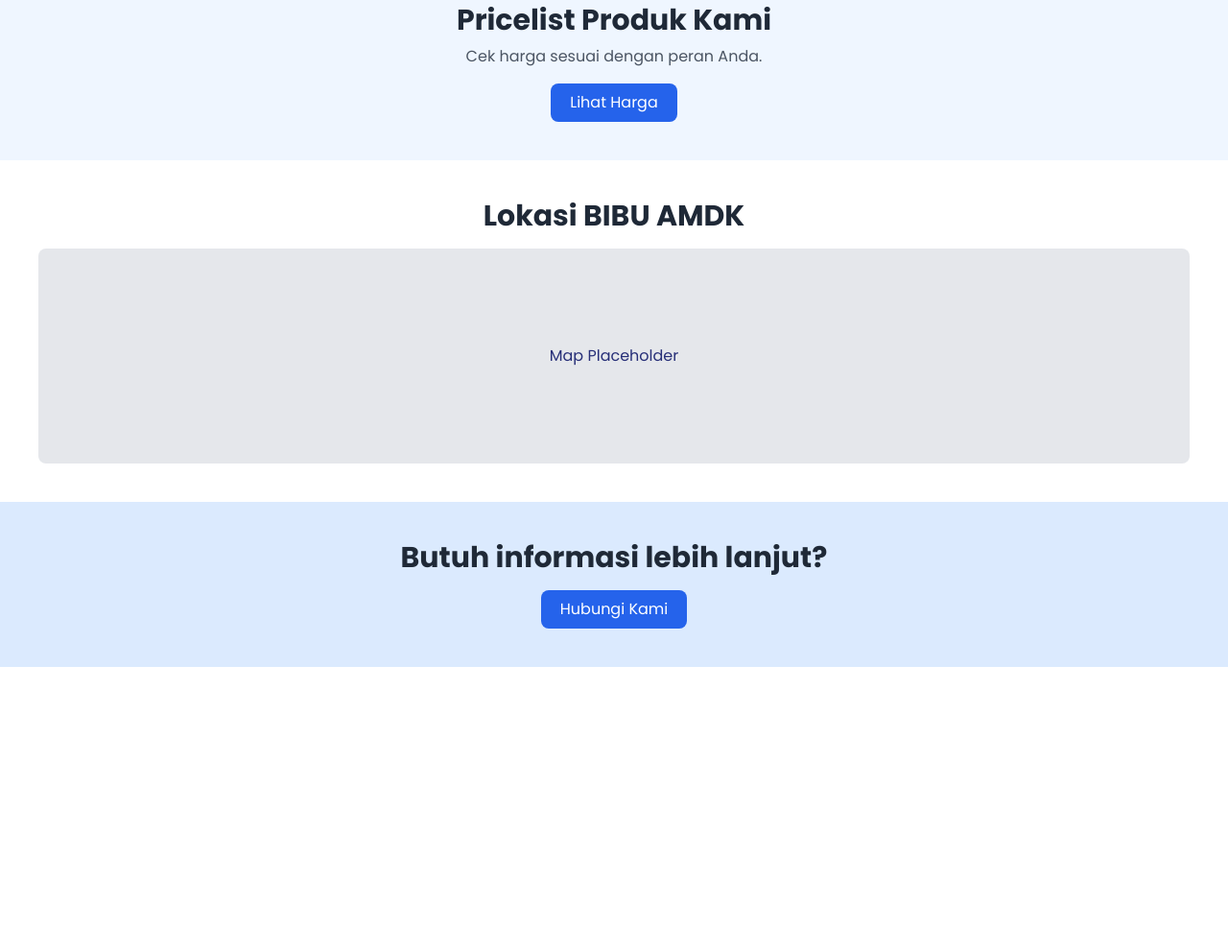
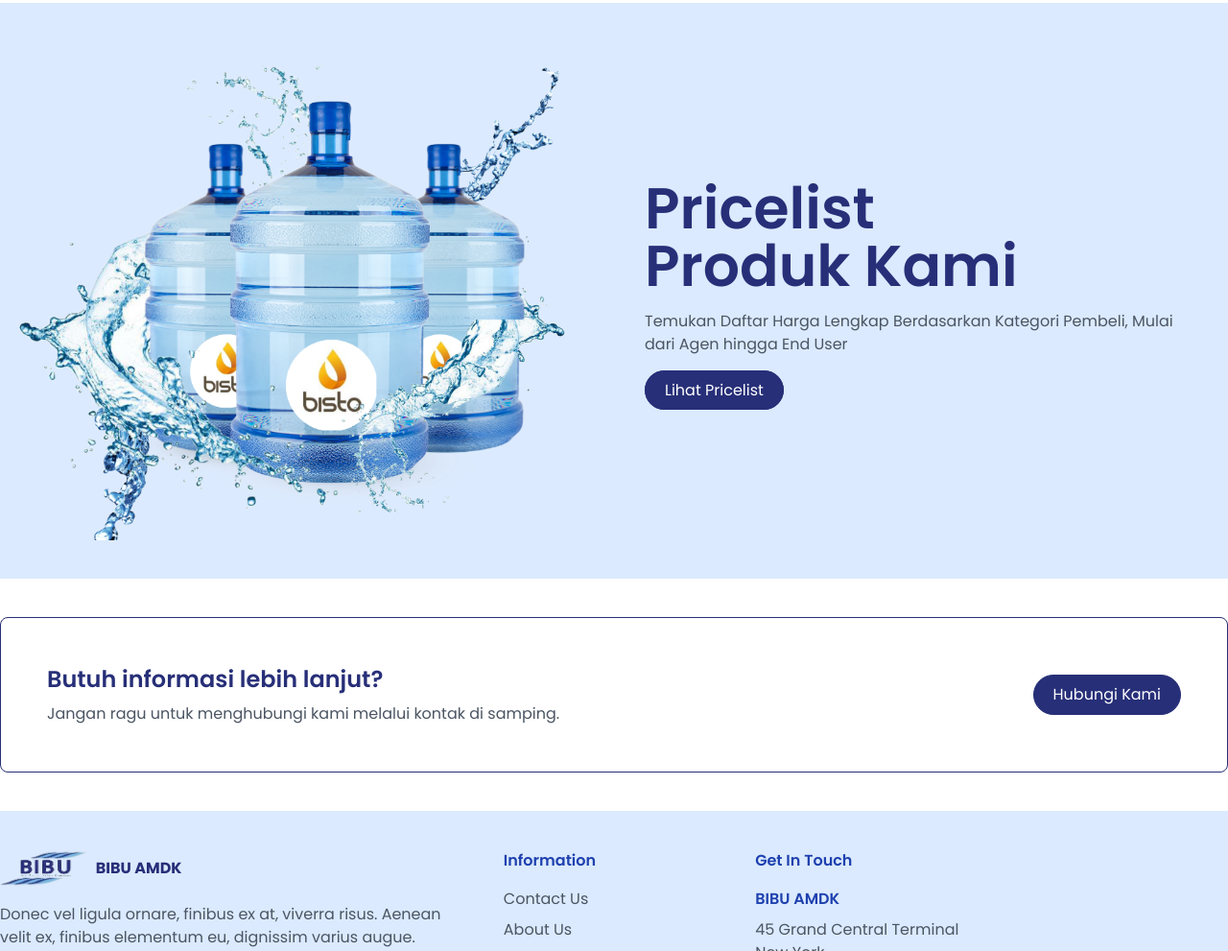
Before and after one commit to s-erzv/companyProfileBibuAMDK, a website: page index.html in a window 1280 px wide. Shown: the part 1809-2800 px from the top of the page at 96% size. Before the commit the page ends 2504 px from the top, so only its background shows below. Drawn offline with nearby package versions, Linux system fonts and the light colour scheme.

Commit message:
completed all section

```diff
--- a/index.html
+++ b/index.html
@@ -38,8 +38,8 @@
             <h1 class="text-[38px] font-bold text-[#272f78]">Rasakan Kesegaran Alami dalam Setiap Tetes</h1>
             <p class="text-gray-600 mt-2">Dapatkan air minum berkualitas tinggi dengan kemurnian terbaik untuk hari yang lebih segar.</p>
             <div class="mt-4 flex gap-4">
-                <button class="bg-[#272f78] border text-white px-5 py-2 rounded-full hover:bg-white border-[#272f78] hover:text-[#272f78]">Beli Sekarang</button>
-                <button class="border border-[#272f78] text-[#272f78] hover:bg-[#272f78] hover:text-white px-5 py-2 rounded-full">Hubungi Kami</button>
+                <a href="#" class="bg-[#272f78] border text-white px-5 py-2 rounded-full hover:bg-white border-[#272f78] hover:text-[#272f78]">Beli Sekarang</a>
+                <a href="#" class="border border-[#272f78] text-[#272f78] hover:bg-[#272f78] hover:text-white px-5 py-2 rounded-full">Hubungi Kami</a>
             </div>
           </div>
           <img src="/src/img/404 (1).png" alt="" class="w-[700px] h-auto mt-[-50px] mr-[-50px]">
@@ -67,9 +67,9 @@
     <!-- Product Section -->
     <section id="produk" class="py-16">
         <div class="container mx-auto text-center items-center justify-center">
-            <h2 class="text-4xl font-semibold">Produk Kami</h2>
+            <h2 class="text-5xl font-semibold">Produk Kami</h2>
             <p class="text-sm text-gray-600  mb-8">Temukan Produk yang Sesuai dengan Kebutuhanmu</p>
-            <div class="grid grid-cols-2 md:grid-cols-4 gap-4">
+            <div class="grid grid-cols-2 md:grid-cols-4 gap-8">
                 <div class="bg-white rounded-lg shadow-md p-3 max-w-[230px]">
                     <img src="/src/img/19L-212.png" alt="212-Galon 19 Liter" class="w-full h-32 object-contain mb-2">
                     <p class="text-sm font-semibold text-gray-800 p-1">212 - Galon 19 Liter</p>
@@ -119,25 +119,76 @@
     </section>
 
     <!-- Pricelist Produk -->
-    <section class="p-10 bg-blue-50 text-center">
-        <h2 class="text-3xl font-bold text-gray-800">Pricelist Produk Kami</h2>
-        <p class="text-gray-600 mt-2">Cek harga sesuai dengan peran Anda.</p>
-        <button class="mt-4 bg-blue-600 text-white px-5 py-2 rounded-lg">Lihat Harga</button>
+    <section id="pricelist" class="bg-blue-100 py-10">
+        <div class="container mx-auto flex items-center justify-between">
+            <div class="w-1/2">
+                <img src="/src/img/bisto.png" alt="Galon Bisto" class="w-[700px] h-auto">
+            </div>
+            <div class="w-1/2 px-8">
+                <h2 class="text-6xl font-semibold mb-4">Pricelist <br>Produk Kami</h2>
+                <p class="text-gray-600 mb-6">Temukan Daftar Harga Lengkap Berdasarkan Kategori Pembeli, Mulai dari Agen hingga End User</p>
+                <a href="#" class="bg-[#272f78] border text-white px-5 py-2 rounded-full hover:bg-white border-[#272f78] hover:text-[#272f78]">Lihat Pricelist</a>
+            </div>
+        </div>
     </section>
 
     <!-- Lokasi -->
-    <section class="p-10">
-        <h2 class="text-3xl font-bold text-gray-800 text-center">Lokasi BIBU AMDK</h2>
+    <!-- <section class="p-10 my-10">
+        <h2 class="text-5xl font-semibold text-center">Lokasi BIBU AMDK</h2>
         <div class="w-full h-56 bg-gray-200 rounded-lg mt-4 flex items-center justify-center">
             Map Placeholder
         </div>
+    </section> -->
+
+    <!-- Contact Section -->
+    <section id="kontak" class="bg-white py-10">
+        <div class="container mx-auto">
+            <div class="border border-[#272f78] rounded-lg p-12 flex items-center justify-between">
+                <div>
+                    <h2 class="text-2xl font-semibold text-[#272f78] mb-2">Butuh informasi lebih lanjut?</h2>
+                    <p class="text-gray-600">Jangan ragu untuk menghubungi kami melalui kontak di samping.</p>
+                </div>
+                <a href="#" class="bg-[#272f78] border text-white px-5 py-2 rounded-full hover:bg-white border-[#272f78] hover:text-[#272f78]">Hubungi Kami</a>
+            </div>
+        </div>
     </section>
 
-    <!-- Contact Section -->
-    <section class="p-10 bg-blue-100 text-center">
-        <h2 class="text-3xl font-bold text-gray-800">Butuh informasi lebih lanjut?</h2>
-        <button class="mt-4 bg-blue-600 text-white px-5 py-2 rounded-lg">Hubungi Kami</button>
-    </section>
+    <!-- footer -->
+    <footer class="bg-blue-100 py-10">
+        <div class="container mx-auto grid grid-cols-1 md:grid-cols-5 gap-8">
+            <div class="col-span-2">
+                <div class="flex items-center mb-4">
+                    <img src="/src/img/logo.png" alt="Logo Fresh Water" class="h-10 mr-2">
+                    <span class="font-bold">BIBU AMDK</span>
+                </div>
+                <p class="text-gray-600 mb-4">Donec vel ligula ornare, finibus ex at, viverra risus. Aenean velit ex, finibus elementum eu, dignissim varius augue.</p>
+                <p class="text-gray-600"><a href="mailto:www.fresh@water.com" class="hover:underline">www.fresh@water.com</a></p>
+            </div>
+            <div>
+                <h3 class="font-semibold text-blue-800 mb-4">Information</h3>
+                <ul class="text-gray-600">
+                    <li class="mb-2"><a href="URL_CONTACT" class="hover:underline">Contact Us</a></li>
+                    <li class="mb-2"><a href="URL_ABOUT" class="hover:underline">About Us</a></li>
+                    <li class="mb-2"><a href="URL_DELIVERY" class="hover:underline">Delivery Information</a></li>
+                    <li class="mb-2"><a href="URL_PRIVACY" class="hover:underline">Privacy Policy</a></li>
+                    <li class="mb-2"><a href="URL_TERMS" class="hover:underline">Terms & Conditions</a></li>
+                    <li class="mb-2"><a href="URL_PRIVACY2" class="hover:underline">Privacy Policy</a></li>
+                </ul>
+            </div>
+            <div>
+                <h3 class="font-semibold text-blue-800 mb-4">Get In Touch</h3>
+                <div class="text-gray-600">
+                    <p class="font-semibold text-blue-800 mb-2">BIBU AMDK</p>
+                    <p class="mb-2">45 Grand Central Terminal<br>New York</p>
+                    <p class="mb-2">+00123654789</p>
+                    <p><a href="mailto:freshwater@gmail.com" class="hover:underline">freshwater@gmail.com</a></p>
+                </div>
+            </div>
+        </div>
+        <div class="text-center mt-8">
+            <p class="text-gray-600">© All Rights Reserved BIBU 2025.</p>
+        </div>
+    </footer>
 
 </body>
 </html>
```
Also changed, not shown: src/img/bisto.png (added), src/img/logo.png (added).
